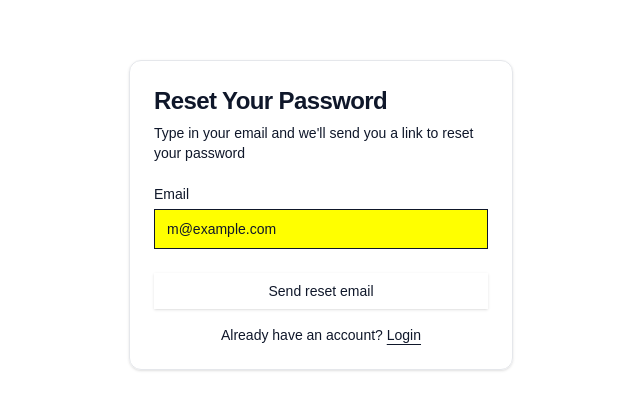
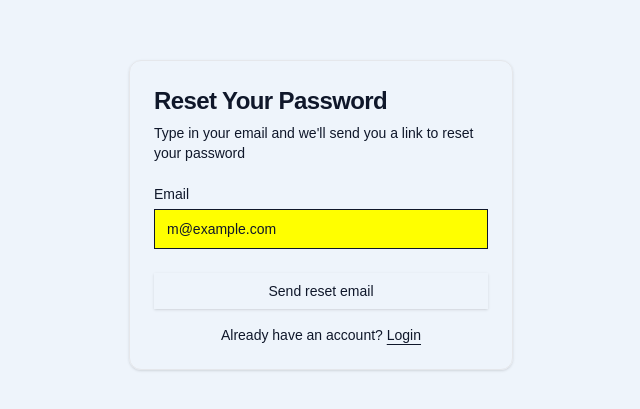
Before and after one commit to WolfRain007/monitoring24-app, a Next.js app: page /auth/forgot-password in a window 1280 px wide. Shown: the part 185-594 px from the top of the page, without its empty margins (319-959 px from the left). Built offline with nearby package versions, Linux system fonts and the light colour scheme; no server answers.

Commit message:
Update layout.tsxап

```diff
--- a/app/layout.tsx
+++ b/app/layout.tsx
@@ -1,4 +1,10 @@
+import type { Metadata } from "next";
 import "./globals.css";
+
+export const metadata: Metadata = {
+  title: "Monitoring24",
+  description: "Event-first intelligence and risk analytics platform",
+};
 
 export default function RootLayout({
   children,
@@ -7,7 +13,9 @@ export default function RootLayout({
 }) {
   return (
     <html lang="ru">
-      <body>{children}</body>
+      <body className="min-h-screen bg-[#eef4fb] text-slate-900 antialiased">
+        {children}
+      </body>
     </html>
   );
 }
```
